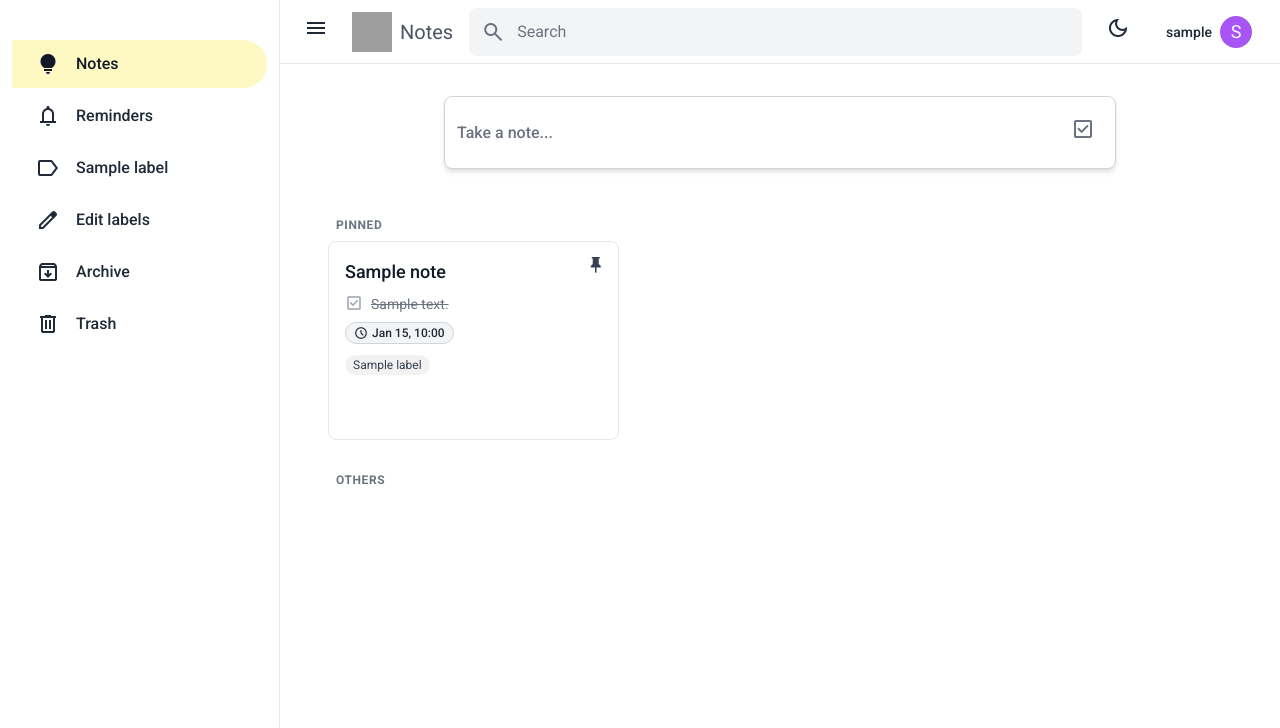
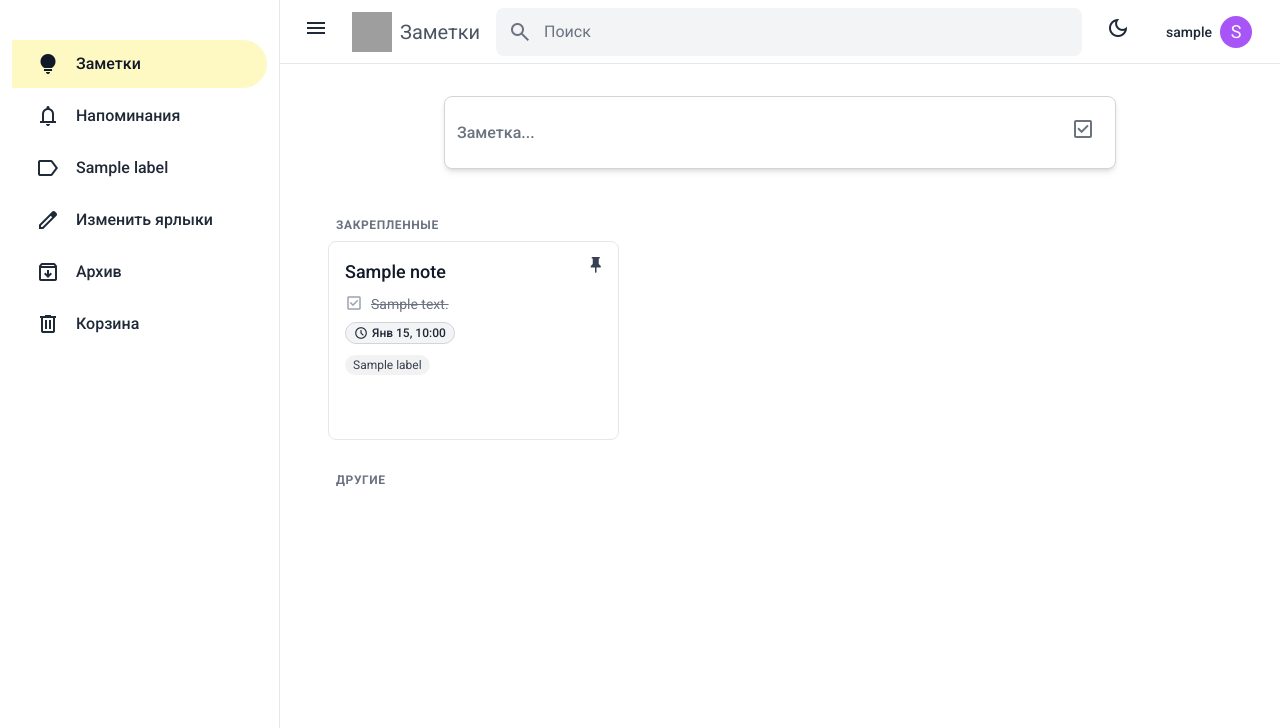
Before and after one commit to Dark-Angel-One/django-first, a Django app: page / in a window 1280 px wide. Shown: the top 728 px of the page. Run offline with Django 5.2, Linux system fonts and the light colour scheme; a user stored in the database is signed in; tables that the repository leaves empty hold one stand-in row (values such as "Sample post"); some libraries are stand-ins or nearby versions; grey boxes are pictures that could not be loaded.

Commit message:
Translate entire project to Russian
- Update `LANGUAGE_CODE` to `ru` in `settings.py`.
- Translate `base.html` (sidebar, menu, modal).
- Translate `index.html` (placeholders, buttons, JS notifications).
- Translate `note_card.html` (tooltips).
- Translate `login.html` and `register.html`.
- Translate `views.py` context page titles.
- Translate `api_views.py` status messages.

Co-authored-by: Dark-Angel-One <217086685+Dark-Angel-One@users.noreply.github.com>

```diff
--- a/config/settings.py
+++ b/config/settings.py
@@ -127,7 +127,7 @@ AUTH_PASSWORD_VALIDATORS = [
 # Internationalization
 # https://docs.djangoproject.com/en/6.0/topics/i18n/
 
-LANGUAGE_CODE = 'en-us'
+LANGUAGE_CODE = 'ru'
 
 TIME_ZONE = 'UTC'
 
--- a/todo_sql/api_views.py
+++ b/todo_sql/api_views.py
@@ -88,7 +88,7 @@ class NoteViewSet(viewsets.ModelViewSet):
     @action(detail=False, methods=['post'])
     def empty_trash(self, request):
         count, _ = Note.objects.filter(user=request.user, is_trashed=True).delete()
-        return Response({'status': 'trash emptied', 'deleted_count': count})
+        return Response({'status': 'Корзина очищена', 'deleted_count': count})
 
     @action(detail=False, methods=['post'])
     def reorder(self, request):
@@ -118,7 +118,7 @@ class NoteViewSet(viewsets.ModelViewSet):
         if updates:
             Note.objects.bulk_update(updates, ['is_pinned', 'order'])
 
-        return Response({'status': 'reordered'})
+        return Response({'status': 'порядок обновлен'})
 
 class LabelViewSet(viewsets.ModelViewSet):
     serializer_class = LabelSerializer
--- a/todo_sql/templates/base.html
+++ b/todo_sql/templates/base.html
@@ -89,11 +89,11 @@
              <nav class="space-y-1">
                  <a href="{% url 'index' %}" class="flex items-center gap-4 px-6 py-3 rounded-r-full hover:bg-keep-hover dark:hover:bg-keep-hover-dark {% if active_tab == 'notes' %}bg-yellow-100 dark:bg-yellow-900/30 text-gray-900 dark:text-gray-100{% endif %}">
                      <span class="material-symbols-outlined {% if active_tab == 'notes' %}fill-1{% endif %}">lightbulb</span>
-                     <span class="sidebar-text font-medium">Notes</span>
+                     <span class="sidebar-text font-medium">Заметки</span>
                  </a>
                  <a href="{% url 'reminders' %}" class="flex items-center gap-4 px-6 py-3 rounded-r-full hover:bg-keep-hover dark:hover:bg-keep-hover-dark {% if active_tab == 'reminders' %}bg-yellow-100 dark:bg-yellow-900/30 text-gray-900 dark:text-gray-100{% endif %}">
                      <span class="material-symbols-outlined {% if active_tab == 'reminders' %}fill-1{% endif %}">notifications</span>
-                     <span class="sidebar-text font-medium">Reminders</span>
+                     <span class="sidebar-text font-medium">Напоминания</span>
                  </a>
 
                  <div id="sidebar-labels-container">
@@ -107,15 +107,15 @@
 
                  <button class="flex items-center gap-4 px-6 py-3 rounded-r-full hover:bg-keep-hover dark:hover:bg-keep-hover-dark w-full text-left" onclick="openLabelModal()">
                      <span class="material-symbols-outlined">edit</span>
-                     <span class="sidebar-text font-medium">Edit labels</span>
+                     <span class="sidebar-text font-medium">Изменить ярлыки</span>
                  </button>
                  <a href="{% url 'archive' %}" class="flex items-center gap-4 px-6 py-3 rounded-r-full hover:bg-keep-hover dark:hover:bg-keep-hover-dark {% if active_tab == 'archive' %}bg-yellow-100 dark:bg-yellow-900/30 text-gray-900 dark:text-gray-100{% endif %}">
                      <span class="material-symbols-outlined {% if active_tab == 'archive' %}fill-1{% endif %}">archive</span>
-                     <span class="sidebar-text font-medium">Archive</span>
+                     <span class="sidebar-text font-medium">Архив</span>
                  </a>
                  <a href="{% url 'trash' %}" class="flex items-center gap-4 px-6 py-3 rounded-r-full hover:bg-keep-hover dark:hover:bg-keep-hover-dark {% if active_tab == 'trash' %}bg-yellow-100 dark:bg-yellow-900/30 text-gray-900 dark:text-gray-100{% endif %}">
                      <span class="material-symbols-outlined {% if active_tab == 'trash' %}fill-1{% endif %}">delete</span>
-                     <span class="sidebar-text font-medium">Trash</span>
+                     <span class="sidebar-text font-medium">Корзина</span>
                  </a>
              </nav>
         </div>
@@ -132,7 +132,7 @@
                 </button>
                 <div class="flex items-center gap-2">
                     <img src="https://www.gstatic.com/images/branding/product/1x/keep_2020q4_48dp.png" alt="Logo" class="w-10 h-10">
-                    <span class="text-xl text-gray-600 dark:text-gray-300 hidden sm:block">Notes</span>
+                    <span class="text-xl text-gray-600 dark:text-gray-300 hidden sm:block">Заметки</span>
                 </div>
             </div>
 
@@ -143,7 +143,7 @@
                     <div class="absolute inset-y-0 left-0 pl-3 flex items-center pointer-events-none">
                         <span class="material-symbols-outlined text-gray-500">search</span>
                     </div>
-                    <input type="text" id="global-search" class="block w-full pl-12 pr-3 py-3 rounded-lg bg-gray-100 dark:bg-gray-800 border-transparent focus:bg-white dark:focus:bg-gray-700 focus:shadow-md transition-all outline-none placeholder-gray-500" placeholder="Search">
+                    <input type="text" id="global-search" class="block w-full pl-12 pr-3 py-3 rounded-lg bg-gray-100 dark:bg-gray-800 border-transparent focus:bg-white dark:focus:bg-gray-700 focus:shadow-md transition-all outline-none placeholder-gray-500" placeholder="Поиск">
                  </div>
                  {% endblock %}
             </div>
@@ -165,7 +165,7 @@
                      <div class="absolute right-0 mt-2 w-48 bg-white dark:bg-gray-800 rounded-md shadow-lg py-1 ring-1 ring-black ring-opacity-5 hidden group-hover:block hover:block z-50">
                         <form action="{% url 'logout' %}" method="post">
                             {% csrf_token %}
-                            <button type="submit" class="block w-full text-left px-4 py-2 text-sm text-gray-700 dark:text-gray-200 hover:bg-gray-100 dark:hover:bg-gray-700">Sign out</button>
+                            <button type="submit" class="block w-full text-left px-4 py-2 text-sm text-gray-700 dark:text-gray-200 hover:bg-gray-100 dark:hover:bg-gray-700">Выйти</button>
                         </form>
                      </div>
                 </div>
@@ -182,13 +182,13 @@
     <!-- Label Modal -->
     <div id="label-modal" class="fixed inset-0 bg-black/50 z-50 hidden flex justify-center items-center" onclick="closeLabelModal(event)">
         <div class="bg-white dark:bg-keep-bg-dark rounded-lg shadow-xl w-80 p-4" onclick="event.stopPropagation()">
-            <h3 class="text-lg font-medium mb-4 text-gray-800 dark:text-gray-200">Edit labels</h3>
+            <h3 class="text-lg font-medium mb-4 text-gray-800 dark:text-gray-200">Изменить ярлыки</h3>
 
             <div class="flex items-center gap-2 border-b border-gray-200 dark:border-gray-700 pb-2 mb-2">
                 <button class="text-gray-500 hover:text-gray-800 dark:hover:text-gray-200" onclick="createLabel()">
                     <span class="material-symbols-outlined">add</span>
                 </button>
-                <input type="text" id="new-label-input" placeholder="Create new label" class="flex-1 bg-transparent outline-none text-gray-800 dark:text-gray-200 placeholder-gray-500" onkeydown="if(event.key==='Enter') createLabel()">
+                <input type="text" id="new-label-input" placeholder="Создать ярлык" class="flex-1 bg-transparent outline-none text-gray-800 dark:text-gray-200 placeholder-gray-500" onkeydown="if(event.key==='Enter') createLabel()">
                 <button class="text-gray-500 hover:text-gray-800 dark:hover:text-gray-200" onclick="document.getElementById('new-label-input').value=''">
                     <span class="material-symbols-outlined text-[18px]">close</span>
                 </button>
@@ -209,7 +209,7 @@
             </div>
 
             <div class="flex justify-end mt-4">
-                <button class="px-4 py-2 text-sm font-medium text-gray-800 dark:text-gray-200 hover:bg-gray-100 dark:hover:bg-gray-700 rounded" onclick="handleLabelModalDone()">Done</button>
+                <button class="px-4 py-2 text-sm font-medium text-gray-800 dark:text-gray-200 hover:bg-gray-100 dark:hover:bg-gray-700 rounded" onclick="handleLabelModalDone()">Готово</button>
             </div>
         </div>
     </div>
--- a/todo_sql/templates/index.html
+++ b/todo_sql/templates/index.html
@@ -5,7 +5,7 @@
    <div class="absolute inset-y-0 left-0 pl-3 flex items-center pointer-events-none">
        <span class="material-symbols-outlined text-gray-500">search</span>
    </div>
-   <input type="text" id="global-search" class="block w-full pl-12 pr-3 py-3 rounded-lg bg-gray-100 dark:bg-gray-800 border-transparent focus:bg-white dark:focus:bg-gray-700 focus:shadow-md transition-all outline-none placeholder-gray-500 text-gray-800 dark:text-gray-200" placeholder="Search">
+   <input type="text" id="global-search" class="block w-full pl-12 pr-3 py-3 rounded-lg bg-gray-100 dark:bg-gray-800 border-transparent focus:bg-white dark:focus:bg-gray-700 focus:shadow-md transition-all outline-none placeholder-gray-500 text-gray-800 dark:text-gray-200" placeholder="Поиск">
 </div>
 {% endblock %}
 
@@ -16,9 +16,9 @@
     <div class="w-full max-w-2xl relative">
         <!-- Collapsed State -->
         <div id="create-note-collapsed" class="bg-white dark:bg-keep-bg-dark border border-gray-300 dark:border-gray-600 rounded-lg shadow-md p-3 text-gray-500 font-medium cursor-text flex justify-between items-center transition-all" onclick="showCreateNote()">
-            <span>Take a note...</span>
+            <span>Заметка...</span>
             <div class="flex gap-2 text-gray-500">
-                <button class="p-2 rounded-full hover:bg-gray-100 dark:hover:bg-gray-700" title="New List" onclick="event.stopPropagation(); showCreateNote(true);">
+                <button class="p-2 rounded-full hover:bg-gray-100 dark:hover:bg-gray-700" title="Новый список" onclick="event.stopPropagation(); showCreateNote(true);">
                     <span class="material-symbols-outlined">check_box</span>
                 </button>
             </div>
@@ -27,7 +27,7 @@
         <!-- Expanded Form -->
         <form id="create-note-form" class="hidden bg-white dark:bg-keep-bg-dark border border-gray-300 dark:border-gray-600 rounded-lg shadow-lg p-4 transition-all relative">
             <div class="flex justify-between items-start mb-2">
-                <input type="text" name="title" placeholder="Title" class="w-full bg-transparent outline-none text-lg font-medium placeholder-gray-500 text-gray-800 dark:text-gray-200">
+                <input type="text" name="title" placeholder="Заголовок" class="w-full bg-transparent outline-none text-lg font-medium placeholder-gray-500 text-gray-800 dark:text-gray-200">
                 <button type="button" class="text-gray-500 hover:text-gray-800 dark:hover:text-gray-200 p-1 rounded-full" onclick="togglePinForm(this)">
                     <span class="material-symbols-outlined icon-pin">keep</span>
                 </button>
@@ -35,7 +35,7 @@
             </div>
 
             <!-- Text Content -->
-            <textarea name="content" id="note-content-input" placeholder="Take a note..." class="w-full bg-transparent outline-none resize-none overflow-hidden placeholder-gray-500 text-sm text-gray-800 dark:text-gray-200 min-h-[40px]"></textarea>
+            <textarea name="content" id="note-content-input" placeholder="Заметка..." class="w-full bg-transparent outline-none resize-none overflow-hidden placeholder-gray-500 text-sm text-gray-800 dark:text-gray-200 min-h-[40px]"></textarea>
 
             <!-- Checklist Content (Hidden by default) -->
             <div id="checklist-container" class="hidden space-y-2 mb-2">
@@ -44,7 +44,7 @@
                 </div>
                 <div class="flex items-center gap-2 text-gray-500 cursor-pointer p-1 hover:bg-gray-100 dark:hover:bg-gray-800 rounded" onclick="addChecklistItemInput()">
                     <span class="material-symbols-outlined text-sm">add</span>
-                    <span class="text-sm">List item</span>
+                    <span class="text-sm">Пункт списка</span>
                 </div>
             </div>
 
@@ -105,8 +105,8 @@
                      </div>
                 </div>
                 <div class="flex gap-2">
-                    <button type="button" class="px-4 py-2 text-sm font-medium text-gray-600 dark:text-gray-400 hover:bg-gray-100 dark:hover:bg-gray-700 rounded" onclick="handleDiscardNote()">Discard</button>
-                    <button type="button" class="px-4 py-2 text-sm font-medium text-gray-800 dark:text-gray-200 hover:bg-gray-100 dark:hover:bg-gray-700 rounded" onclick="handleSaveNote()">Save</button>
+                    <button type="button" class="px-4 py-2 text-sm font-medium text-gray-600 dark:text-gray-400 hover:bg-gray-100 dark:hover:bg-gray-700 rounded" onclick="handleDiscardNote()">Отмена</button>
+                    <button type="button" class="px-4 py-2 text-sm font-medium text-gray-800 dark:text-gray-200 hover:bg-gray-100 dark:hover:bg-gray-700 rounded" onclick="handleSaveNote()">Сохранить</button>
                 </div>
             </div>
         </form>
@@ -118,7 +118,7 @@
 <div class="p-4">
     <!-- Pinned Notes -->
     <div id="pinned-container" class="mb-8">
-        <h6 class="text-xs font-bold text-gray-500 uppercase tracking-wider mb-2 pl-2 hidden" id="pinned-title">Pinned</h6>
+        <h6 class="text-xs font-bold text-gray-500 uppercase tracking-wider mb-2 pl-2 hidden" id="pinned-title">Закрепленные</h6>
         <div class="bento-grid" id="pinned-notes">
             {% for note in notes %}
                 {% if note.is_pinned %}
@@ -130,7 +130,7 @@
 
     <!-- Other Notes -->
     <div id="others-container">
-        <h6 class="text-xs font-bold text-gray-500 uppercase tracking-wider mb-2 pl-2 hidden" id="others-title">Others</h6>
+        <h6 class="text-xs font-bold text-gray-500 uppercase tracking-wider mb-2 pl-2 hidden" id="others-title">Другие</h6>
         <div class="bento-grid" id="other-notes">
             {% for note in notes %}
                 {% if not note.is_pinned %}
@@ -143,7 +143,7 @@
     {% if not notes %}
         <div id="empty-state" class="col-span-full text-center text-gray-500 py-10 w-full">
             <span class="material-symbols-outlined text-6xl opacity-50">lightbulb</span>
-            <p class="mt-2 text-lg">Notes you add appear here</p>
+            <p class="mt-2 text-lg">Здесь будут ваши заметки</p>
         </div>
     {% endif %}
 
@@ -162,7 +162,7 @@
             {% endif %}
 
             <span class="px-4 py-2 text-sm font-medium text-gray-800 dark:text-gray-200">
-                Page {{ page_obj.number }} of {{ page_obj.paginator.num_pages }}
+                Страница {{ page_obj.number }} из {{ page_obj.paginator.num_pages }}
             </span>
 
             {% if page_obj.has_next %}
@@ -466,7 +466,7 @@
                 ${isChecked ? 'check_box' : 'check_box_outline_blank'}
             </span>
             <input type="text" class="checklist-item-input bg-transparent outline-none flex-1 text-sm text-gray-800 dark:text-gray-200 border-b border-transparent focus:border-gray-300 py-1"
-                placeholder="List item"
+                placeholder="Пункт списка"
                 value="${value}"
                 data-checked="${isChecked}">
             <span class="material-symbols-outlined text-gray-400 cursor-pointer hover:text-gray-600 opacity-0 group-hover/item:opacity-100 transition-opacity">close</span>
@@ -664,7 +664,7 @@
             } else {
                 parent.appendChild(card);
             }
-            showToast("Action failed");
+            showToast("Ошибка действия");
         }
     }
 
@@ -718,7 +718,7 @@
                 otherGrid.prepend(card);
             }
             updateSectionTitles();
-            showToast("Failed to pin note");
+            showToast("Не удалось закрепить");
         }
     }
 
@@ -760,7 +760,7 @@
         const notes = data.results || data;
 
         if (notes.length === 0 && query) {
-             otherGrid.innerHTML = '<div class="col-span-full text-center text-gray-500 py-10">No results found</div>';
+             otherGrid.innerHTML = '<div class="col-span-full text-center text-gray-500 py-10">Ничего не найдено</div>';
         } else {
             [...notes].reverse().forEach(note => prependNoteToGrid(note));
         }
@@ -794,7 +794,7 @@
         // Header (Title + Pin)
         const header = el('div', 'flex justify-between items-start mb-2');
         const titleInput = el('input', 'w-full bg-transparent outline-none text-lg font-medium placeholder-gray-500 text-gray-800 dark:text-gray-200', {
-            type: 'text', placeholder: 'Title', id: 'edit-title', value: note.title
+            type: 'text', placeholder: 'Заголовок', id: 'edit-title', value: note.title
         });
 
         const pinBtn = el('button', 'text-gray-500 hover:text-gray-800 dark:hover:text-gray-200 p-1 rounded-full', {type: 'button'});
@@ -820,7 +820,7 @@
 
              const addBtn = el('div', 'flex items-center gap-2 text-gray-500 cursor-pointer p-1 hover:bg-gray-100 dark:hover:bg-gray-800 rounded');
              addBtn.onclick = () => addChecklistItemInputEdit();
-             addBtn.innerHTML = '<span class="material-symbols-outlined text-sm">add</span><span class="text-sm">List item</span>';
+             addBtn.innerHTML = '<span class="material-symbols-outlined text-sm">add</span><span class="text-sm">Пункт списка</span>';
 
              checklistContainer.append(itemsContainer, addBtn);
              content.append(checklistContainer);
@@ -829,7 +829,7 @@
              content.append(el('textarea', 'hidden', {id: 'edit-content'}));
         } else {
             const textarea = el('textarea', 'w-full bg-transparent outline-none resize-none overflow-hidden placeholder-gray-500 text-sm text-gray-800 dark:text-gray-200 min-h-[100px]', {
-                id: 'edit-content', placeholder: 'Note', value: note.content
+                id: 'edit-content', placeholder: 'Заметка', value: note.content
             });
             content.append(textarea);
         }
@@ -907,7 +907,7 @@
 
         // Done Button
         const doneBtn = el('button', 'px-4 py-2 bg-gray-200 dark:bg-gray-700 rounded text-gray-800 dark:text-gray-200', {type: 'button'});
-        doneBtn.textContent = 'Done';
+        doneBtn.textContent = 'Готово';
         doneBtn.onclick = () => saveEditedNote(id);
         footer.append(doneBtn);
 
@@ -925,7 +925,7 @@
                 ${isChecked ? 'check_box' : 'check_box_outline_blank'}
             </span>
             <input type="text" class="edit-checklist-item-input bg-transparent outline-none flex-1 text-sm text-gray-800 dark:text-gray-200 border-b border-transparent focus:border-gray-300 py-1"
-                placeholder="List item"
+                placeholder="Пункт списка"
                 value="">
             <span class="material-symbols-outlined text-gray-400 cursor-pointer hover:text-gray-600 opacity-0 group-hover/item:opacity-100 transition-opacity">close</span>
         `;
@@ -1151,7 +1151,7 @@
         } catch(e) { console.log("Audio play blocked (user interaction required)", e); }
 
         // 2. Notification
-        const msg = `Reminder: "${title}" moved to archive`;
+        const msg = `Напоминание: "${title}" перемещено в архив`;
         if (Notification.permission === "granted") {
             new Notification("Todo App", { body: msg });
         } else if (Notification.permission !== "denied") {
--- a/todo_sql/templates/partials/note_card.html
+++ b/todo_sql/templates/partials/note_card.html
@@ -27,7 +27,7 @@
                     </li>
                 {% endfor %}
                 {% if note.checklist_items.count > 5 %}
-                    <li class="text-xs text-gray-500 pl-7">+ {{ note.checklist_items.count|add:"-5" }} more items</li>
+                    <li class="text-xs text-gray-500 pl-7">+ еще {{ note.checklist_items.count|add:"-5" }}</li>
                 {% endif %}
             </ul>
         {% else %}
@@ -56,23 +56,23 @@
     <div class="flex justify-between items-center mt-4 opacity-0 group-hover:opacity-100 transition-opacity h-8">
         <div class="flex gap-1">
             {% if note.is_trashed %}
-                <button class="p-2 rounded-full hover:bg-black/10 dark:hover:bg-white/10 text-gray-600 dark:text-gray-300" title="Delete Forever" onclick="event.stopPropagation(); deleteNoteForever({{ note.id }})">
+                <button class="p-2 rounded-full hover:bg-black/10 dark:hover:bg-white/10 text-gray-600 dark:text-gray-300" title="Удалить навсегда" onclick="event.stopPropagation(); deleteNoteForever({{ note.id }})">
                     <span class="material-symbols-outlined text-[18px]">delete_forever</span>
                 </button>
-                <button class="p-2 rounded-full hover:bg-black/10 dark:hover:bg-white/10 text-gray-600 dark:text-gray-300" title="Restore" onclick="event.stopPropagation(); trashNote({{ note.id }})">
+                <button class="p-2 rounded-full hover:bg-black/10 dark:hover:bg-white/10 text-gray-600 dark:text-gray-300" title="Восстановить" onclick="event.stopPropagation(); trashNote({{ note.id }})">
                     <span class="material-symbols-outlined text-[18px]">restore_from_trash</span>
                 </button>
             {% else %}
                 {% if note.is_archived %}
-                    <button class="p-2 rounded-full hover:bg-black/10 dark:hover:bg-white/10 text-gray-600 dark:text-gray-300" title="Unarchive" onclick="event.stopPropagation(); archiveNote({{ note.id }})">
+                    <button class="p-2 rounded-full hover:bg-black/10 dark:hover:bg-white/10 text-gray-600 dark:text-gray-300" title="Разархивировать" onclick="event.stopPropagation(); archiveNote({{ note.id }})">
                         <span class="material-symbols-outlined text-[18px]">unarchive</span>
                     </button>
                 {% else %}
-                    <button class="p-2 rounded-full hover:bg-black/10 dark:hover:bg-white/10 text-gray-600 dark:text-gray-300" title="Archive" onclick="event.stopPropagation(); archiveNote({{ note.id }})">
+                    <button class="p-2 rounded-full hover:bg-black/10 dark:hover:bg-white/10 text-gray-600 dark:text-gray-300" title="В архив" onclick="event.stopPropagation(); archiveNote({{ note.id }})">
                         <span class="material-symbols-outlined text-[18px]">archive</span>
                     </button>
                 {% endif %}
-                <button class="p-2 rounded-full hover:bg-black/10 dark:hover:bg-white/10 text-gray-600 dark:text-gray-300" title="Trash" onclick="event.stopPropagation(); trashNote({{ note.id }})">
+                <button class="p-2 rounded-full hover:bg-black/10 dark:hover:bg-white/10 text-gray-600 dark:text-gray-300" title="Удалить" onclick="event.stopPropagation(); trashNote({{ note.id }})">
                     <span class="material-symbols-outlined text-[18px]">delete</span>
                 </button>
             {% endif %}
--- a/todo_sql/views.py
+++ b/todo_sql/views.py
@@ -41,7 +41,7 @@ class NoteListView(LoginRequiredMixin, ListView):
 
     def get_context_data(self, **kwargs):
         context = super().get_context_data(**kwargs)
-        context['page_title'] = 'Notes'
+        context['page_title'] = 'Заметки'
         context['active_tab'] = 'notes'
         return context
 
@@ -55,7 +55,7 @@ class ArchiveView(LoginRequiredMixin, ListView):
 
     def get_context_data(self, **kwargs):
         context = super().get_context_data(**kwargs)
-        context['page_title'] = 'Archive'
+        context['page_title'] = 'Архив'
         context['active_tab'] = 'archive'
         return context
 
@@ -69,7 +69,7 @@ class TrashView(LoginRequiredMixin, ListView):
 
     def get_context_data(self, **kwargs):
         context = super().get_context_data(**kwargs)
-        context['page_title'] = 'Trash'
+        context['page_title'] = 'Корзина'
         context['active_tab'] = 'trash'
         return context
 
@@ -88,7 +88,7 @@ class RemindersView(LoginRequiredMixin, ListView):
 
     def get_context_data(self, **kwargs):
         context = super().get_context_data(**kwargs)
-        context['page_title'] = 'Reminders'
+        context['page_title'] = 'Напоминания'
         context['active_tab'] = 'reminders'
         return context
 
```
Also changed, not shown: todo_sql/templates/registration/login.html (+8 -8 lines), todo_sql/templates/registration/register.html (+4 -4 lines).
